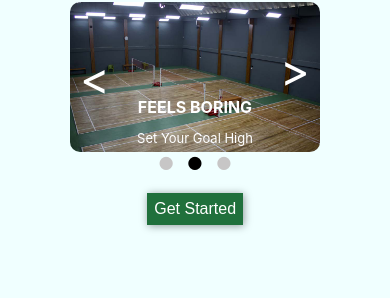
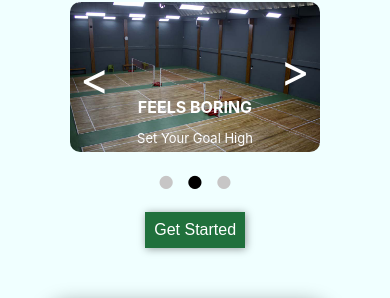
Before and after one commit to Pranesh351/shuttlecourt-frontend, a React (Create React App) app: page / in a window 390 px wide. Shown: the part 161-459 px from the top of the page. Built offline with nearby package versions, Linux system fonts and the light colour scheme; no server answers.

Commit message:
UI Responsibility testing patch 2

```diff
--- a/src/component/carousel.js
+++ b/src/component/carousel.js
@@ -30,7 +30,6 @@ const Carousel = () => {
     },[sliderImage])
 
     return ( <div className="carousel">
-        <div>
                 <div className="sliderContainer">
                     <div className="leftArrow" onClick={handlePrevious}>{"<"}</div>
                     <div className="rightArrow" onClick={handleNext}>{">"}</div>
@@ -42,15 +41,14 @@ const Carousel = () => {
                             </div>
                         </div>
                     </div>
-                    <div className="slidePointer">
+                </div>
+                <div className="slidePointer">
                         {content.map((ele, index)=>{
                             return<div onClick={()=>setSliderImage(index)} style={sliderImage===index ? {color: "black"}: {color: "#c7c6c6"}}>.</div>
                         })}
-                    </div>
-                    <div className='getStarted'>{!user && <Link to="/signup"><button>Get Started</button></Link>}</div>
                 </div>
-        </div>
-    </div> );
+                <div className='getStarted'>{!user && <Link to="/signup"><button>Get Started</button></Link>}</div>
+            </div> );
 }
 
 export default Carousel;
--- a/src/index.css
+++ b/src/index.css
@@ -183,8 +183,8 @@ a:hover, button:hover{
   background-color: white;
   width: fit-content;
   text-align: center;
-  margin-top: 300px;
-  margin-bottom: 50px;
+  margin-top: 50px;
+  margin-bottom: 100px;
   padding: 1%;
   color: black;
   select{
@@ -843,11 +843,10 @@ a:hover, button:hover{
 .slidePointer{
   display: flex;
   justify-content: center;
+  margin-top: 50px;
   div{
-    margin: o 3px;
     cursor: pointer;
     font-size: 100px;
-    margin-top: -80px;
   }
 }
 .getStarted{
@@ -857,7 +856,7 @@ a:hover, button:hover{
   button {
     width: max-content;
     min-height: 30px;
-    padding: 5px;
+    padding: 7px;
     border-radius: 0;
   }
 }
@@ -927,8 +926,6 @@ a:hover, button:hover{
   }
   .slotTime{
     width: 90vw;
-    margin: auto;
-    margin-top: 300px;
   }
   #popup.helpPopup{
     position: fixed;
@@ -1151,8 +1148,6 @@ a:hover, button:hover{
   }
   .slotTime{
     width: 90vw;
-    margin: auto;
-    margin-top: 300px;
   }
   .slot{
     width: 250px;
@@ -1385,8 +1380,6 @@ a:hover, button:hover{
   }
   .slotTime{
     width: 280px;
-    margin: auto;
-    margin-top: 300px;
   }
   .slot{
     width: 250px;
@@ -1539,6 +1532,14 @@ a:hover, button:hover{
       width:100vw;
     }
   }
+  .card{
+    margin-bottom: 50px;
+  }
+  .popup{
+    .card{
+      margin-bottom: 0;
+    }
+  }
 }
 @media only screen and (max-Height: 350px){
   .navbarLogout{
```
